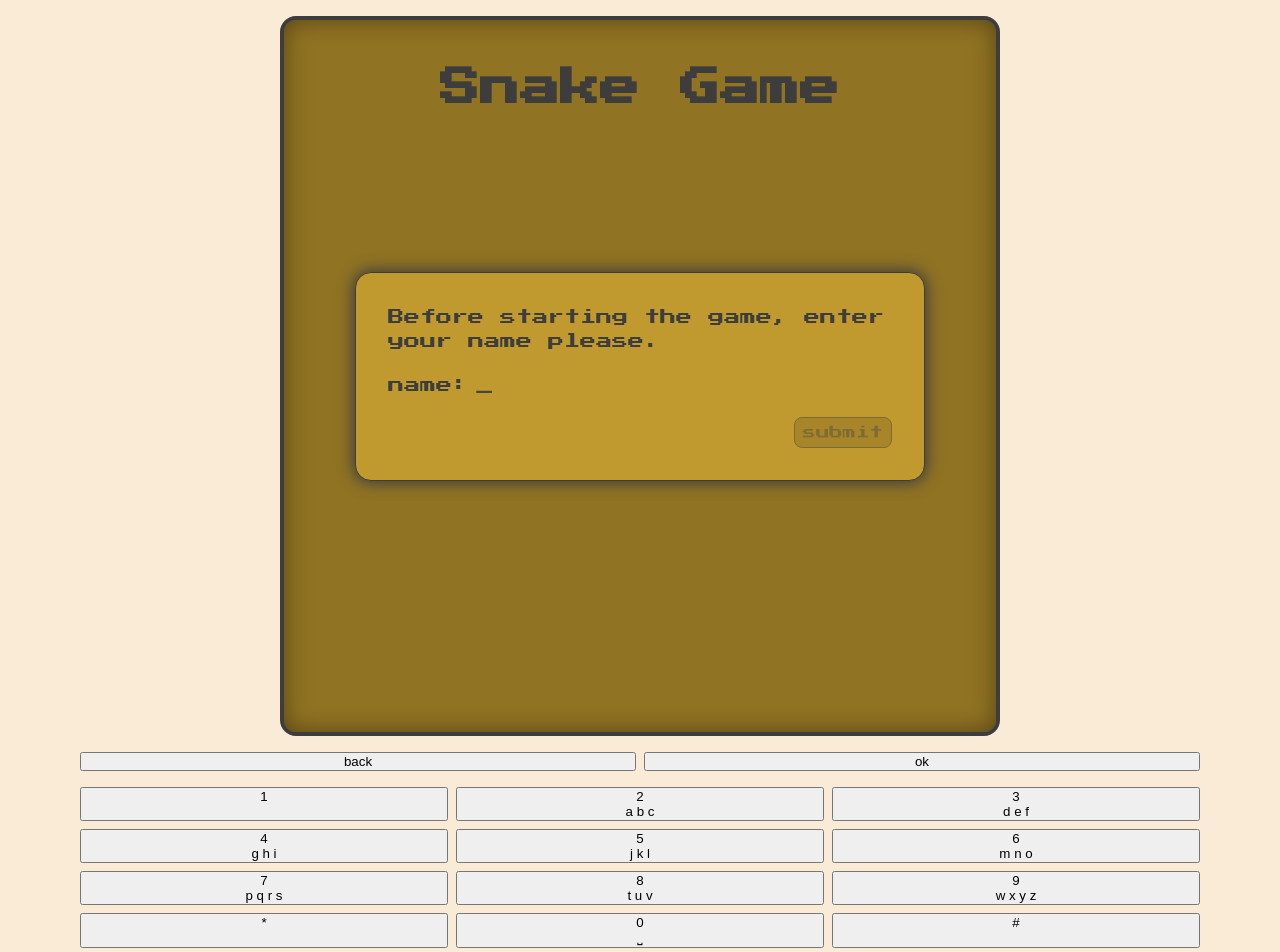
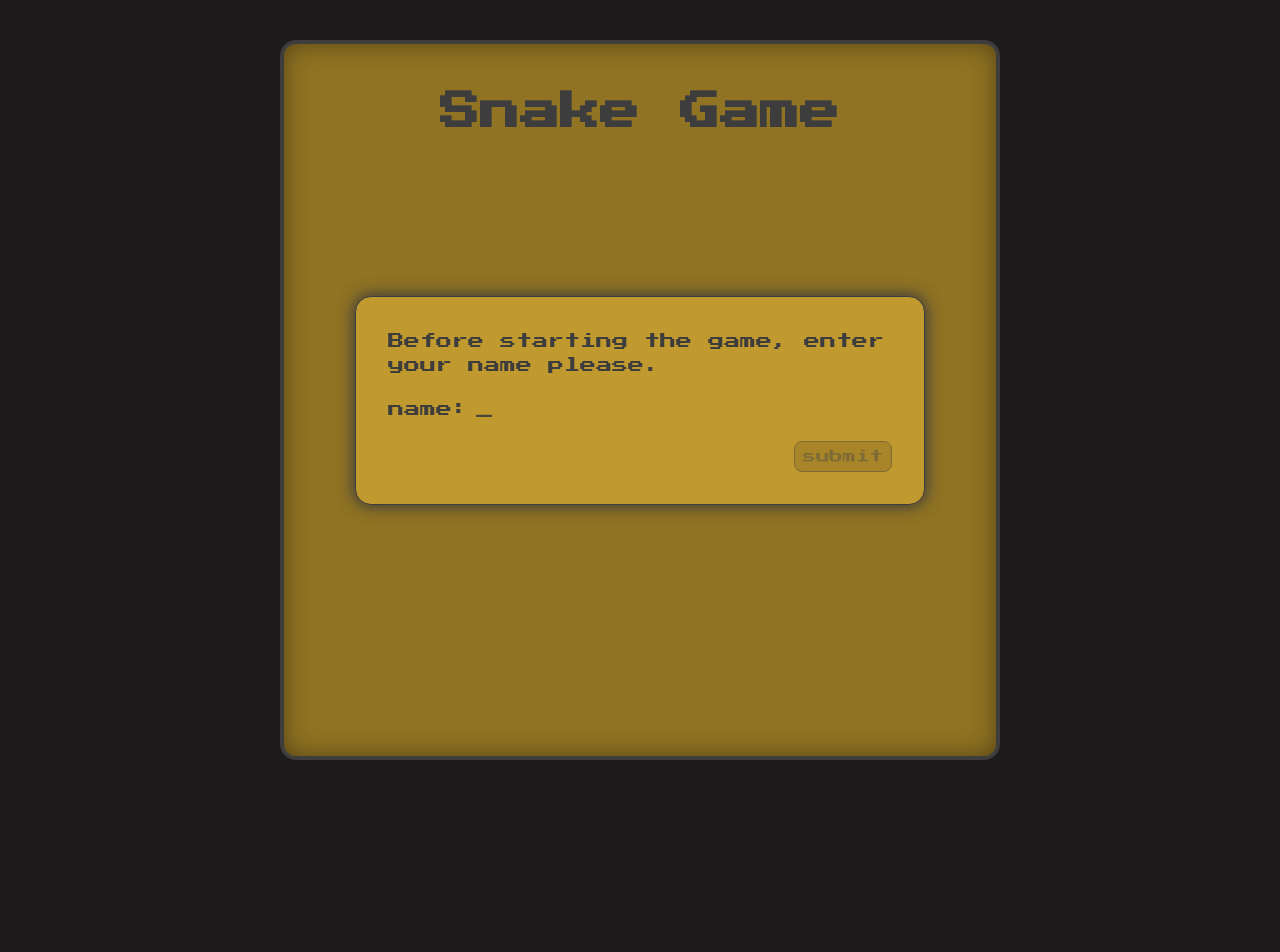
Before and after one commit to MichGlz/snake-vue, a Vue app: page / in a window 1280 px wide. Shown: the top 952 px of the page. After the commit the page ends 800 px from the top, so only its background shows below. Built offline with nearby package versions, Linux system fonts and the light colour scheme.

Commit message:
desktop version

```diff
--- a/src/App.vue
+++ b/src/App.vue
@@ -14,49 +14,6 @@
         :user="user"
         :updateScoreList="updateScoreList"
       />
-    </div>
-    <div class="dial-keyboard">
-      <div class="button-group">
-        <button class="extra">back</button><button class="extra">ok</button>
-      </div>
-      <div class="number-pad">
-        <button class="number-key">
-          <span class="num">1</span><span class="letters"></span>
-        </button>
-        <button class="number-key">
-          <span class="num">2</span><span class="letters">a b c</span>
-        </button>
-        <button class="number-key">
-          <span class="num">3</span><span class="letters">d e f</span>
-        </button>
-        <button class="number-key">
-          <span class="num">4</span><span class="letters">g h i</span>
-        </button>
-        <button class="number-key">
-          <span class="num">5</span><span class="letters">j k l</span>
-        </button>
-        <button class="number-key">
-          <span class="num">6</span><span class="letters">m n o</span>
-        </button>
-        <button class="number-key">
-          <span class="num">7</span><span class="letters four">p q r s</span>
-        </button>
-        <button class="number-key">
-          <span class="num">8</span><span class="letters">t u v</span>
-        </button>
-        <button class="number-key">
-          <span class="num">9</span><span class="letters four">w x y z</span>
-        </button>
-        <button class="number-key">
-          <span class="num">*</span><span class="letters"></span>
-        </button>
-        <button class="number-key">
-          <span class="num">0</span><span class="letters space-bar">⎵</span>
-        </button>
-        <button class="number-key">
-          <span class="num">#</span><span class="letters"></span>
-        </button>
-      </div>
     </div>
   </div>
 </template>
@@ -120,28 +77,7 @@ export default {
   width: 100%;
   display: flex;
   flex-direction: column;
-  padding-top: 1rem;
   align-items: center;
-  background-color: antiquewhite;
-}
-
-.dial-keyboard {
-  display: grid;
-  width: 90%;
-  padding: 1rem;
-  gap: 1rem;
-}
-.button-group {
-  display: grid;
-  grid-template-columns: repeat(2, 1fr);
-  gap: 0.5rem;
-}
-.number-pad {
-  display: grid;
-  grid-template-columns: repeat(3, 1fr);
-  gap: 0.5rem;
-}
-.number-key {
-  display: grid;
+  justify-content: center;
 }
 </style>
```
